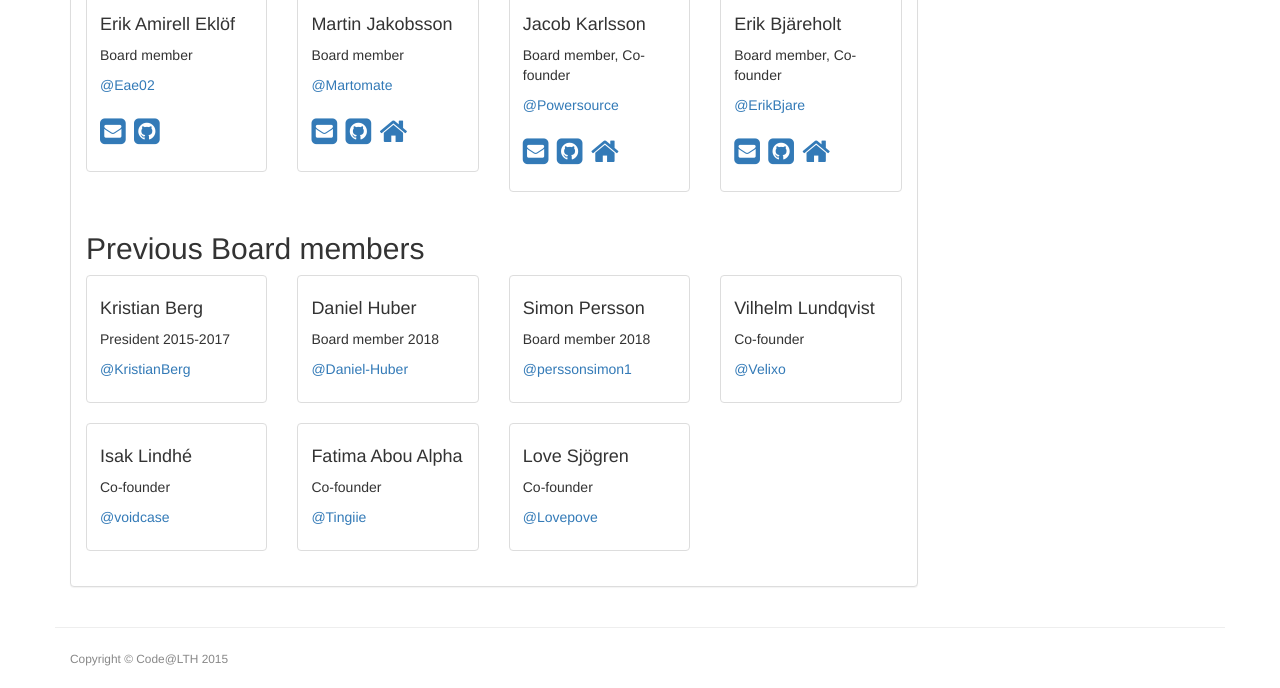
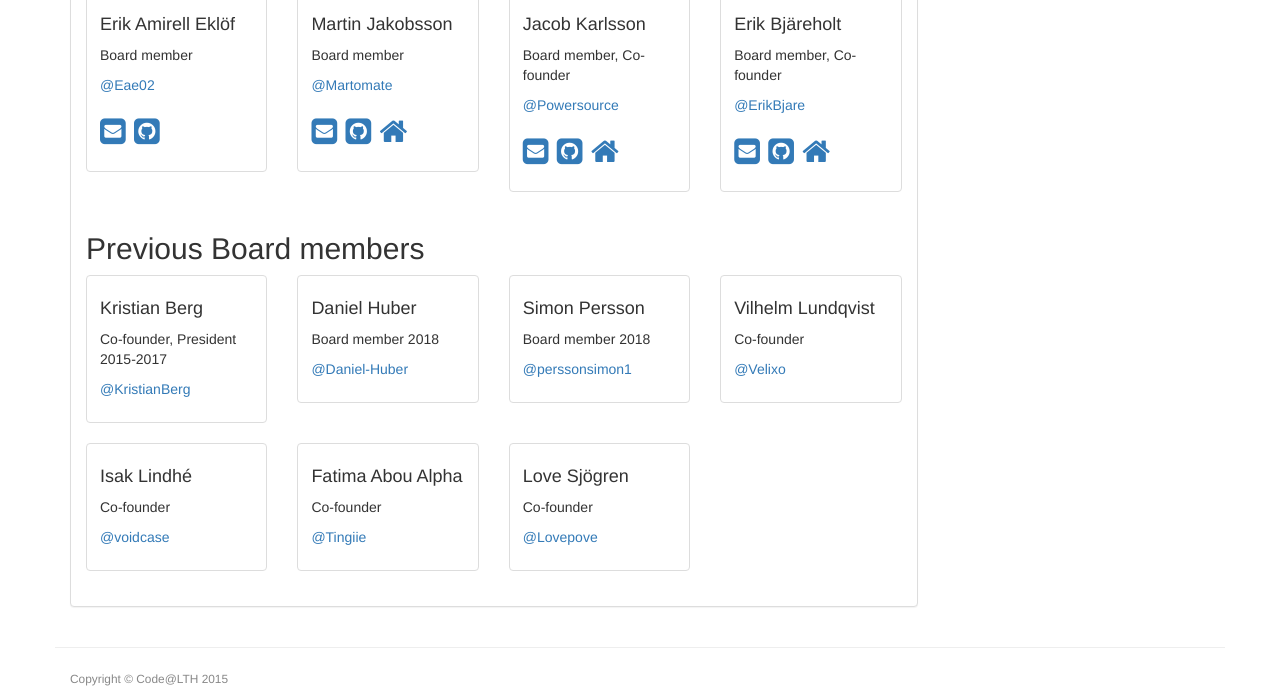
Before and after one commit to Code-at-LTH/code-at-lth.github.io, a Jekyll site: the page built from about/index.html, in a window 1280 px wide and 900 px high, scrolled down 1073 px, cut to the strip 212-900 px from the top of the window. Built offline with Jekyll 4.4.1, drawn with Linux system fonts in a browser that asks for light colours; nearby versions of some CDN libraries.

Commit message:
Amended credit under about page

```diff
--- a/_data/members.yml
+++ b/_data/members.yml
@@ -63,7 +63,7 @@
 
 
 - name: Kristian Berg
-  role: "President 2015-2017"
+  role: "Co-founder, President 2015-2017"
   github: KristianBerg
 
 - name: Daniel Huber
```
